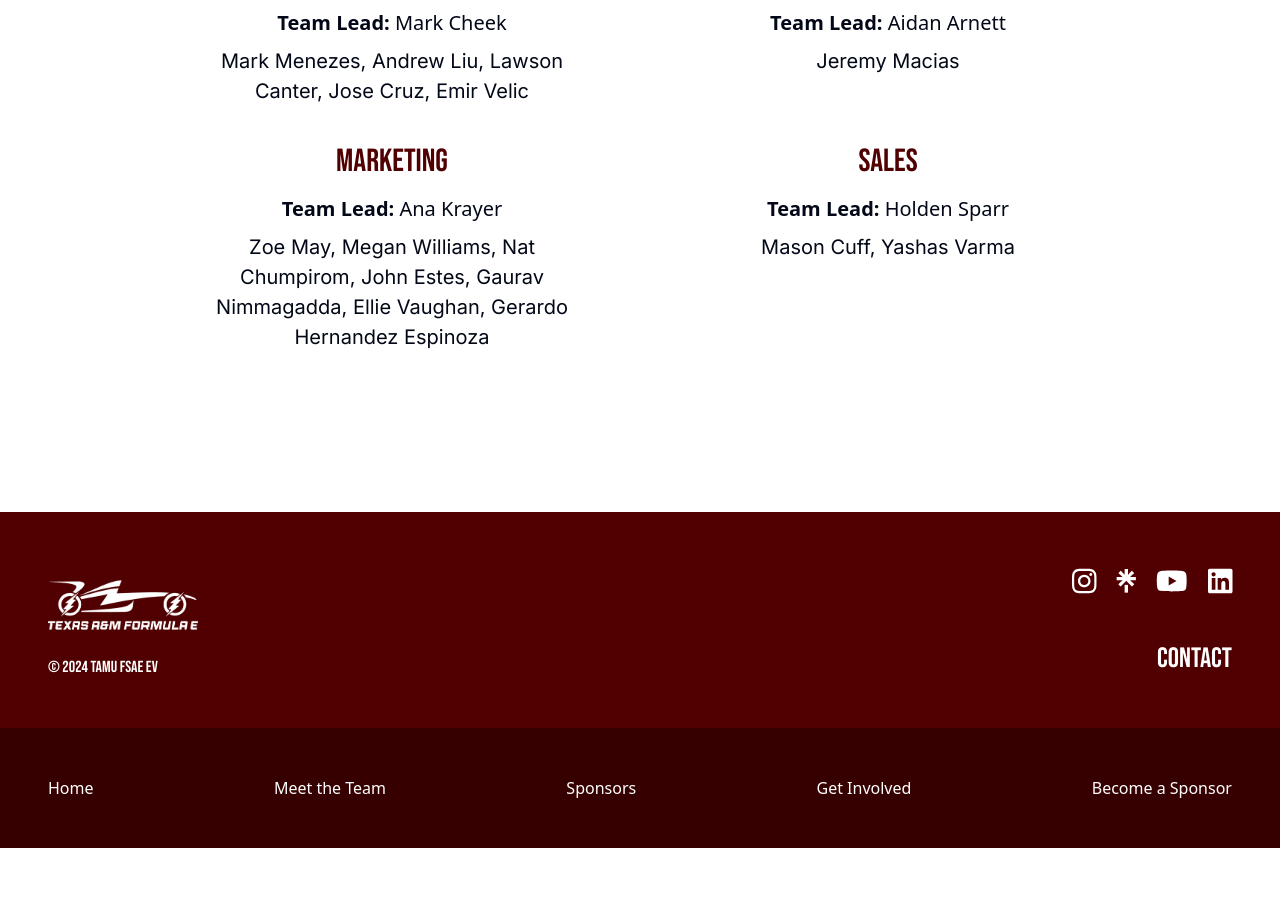
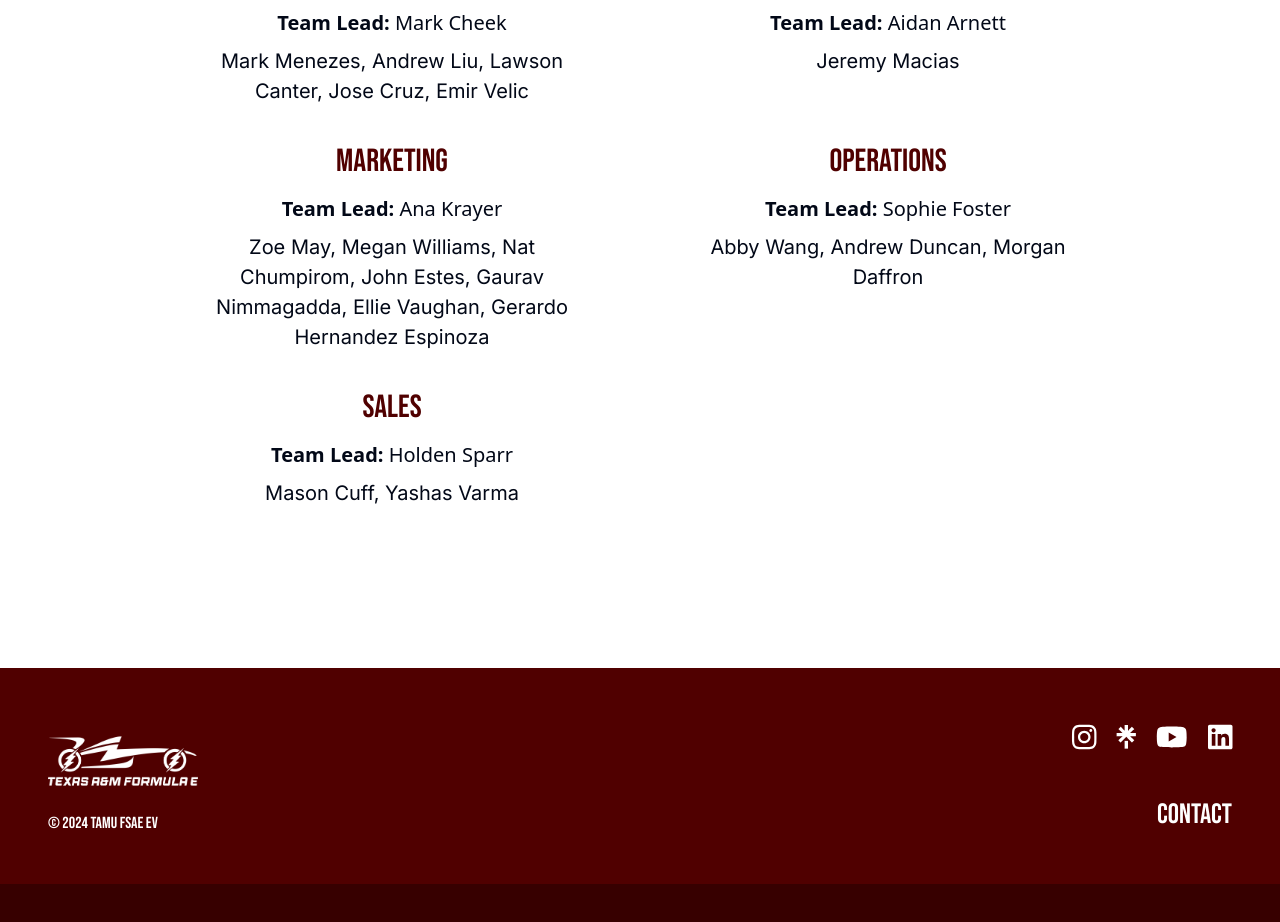
Before and after one commit to tamu-formula-cs/FSAE-EV-Site, a React (Vite) app: page /meet-the-team in a window 1280 px wide. Shown: the part 1520-2442 px from the top of the page. Before the commit the page ends 2368 px from the top, so only its background shows below. Built offline with nearby package versions, Linux system fonts and the light colour scheme.

Commit message:
added operations

```diff
--- a/src/pages/meet_the_team/team.jsx
+++ b/src/pages/meet_the_team/team.jsx
@@ -96,6 +96,14 @@ export default function Team() {
 
                 <div className="subteam-section">
                     <h1 className="team-div-title">
+                        Operations
+                    </h1>
+                    <h1 className="team-lead"><span className="team-lead-bold">Team Lead: </span>Sophie Foster</h1>
+                    <h1 className="name">Abby Wang, Andrew Duncan, Morgan Daffron</h1>
+                </div>
+
+                <div className="subteam-section">
+                    <h1 className="team-div-title">
                         Sales
                     </h1>
                     <h1 className="team-lead"><span className="team-lead-bold">Team Lead: </span>Holden Sparr</h1>
```
